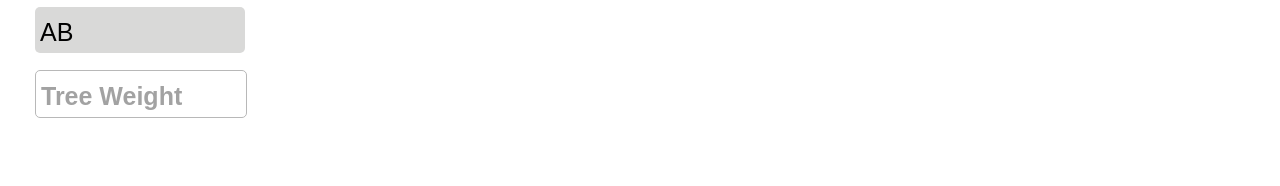
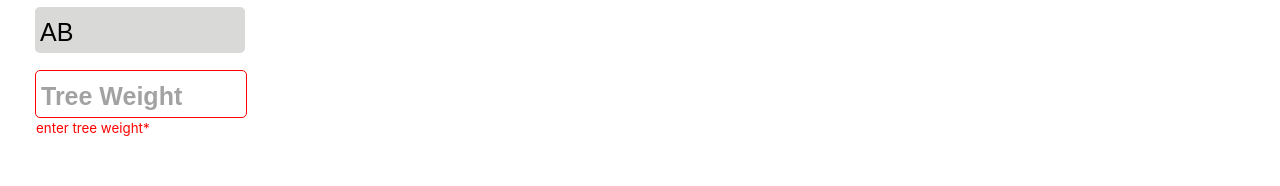
Before and after one commit to optigo-app/ProCasting, a React (Create React App) app: page /createTreeOne in a window 1280 px wide. Shown: the part 525-711 px from the top of the page. Built offline with nearby package versions, Linux system fonts and the light colour scheme.

Commit message:
tree input value error

```diff
--- a/src/pages/Component/createTree/CreateTreeOne.js
+++ b/src/pages/Component/createTree/CreateTreeOne.js
@@ -79,7 +79,7 @@ export default function CreateTreeOne() {
     }, [editTreeImg])
 
 
-    console.log('editrrr', editTreeImg);
+    console.log('editrrr', treeFlag);
 
     const handleScan = (data) => {};
 
@@ -165,13 +165,14 @@ export default function CreateTreeOne() {
         setInputWeightValue(newValue);
     };
 
+
     useEffect(()=>{
-        if(inputWightValue?.length){
+        if(!inputWightValue){
             setTreeFlag(false)
         }else{
             setTreeFlag(true)
         }
-    },[])
+    },[inputWightValue])
 
     const handleSaveNew = () => {
         window.location.reload();
```
